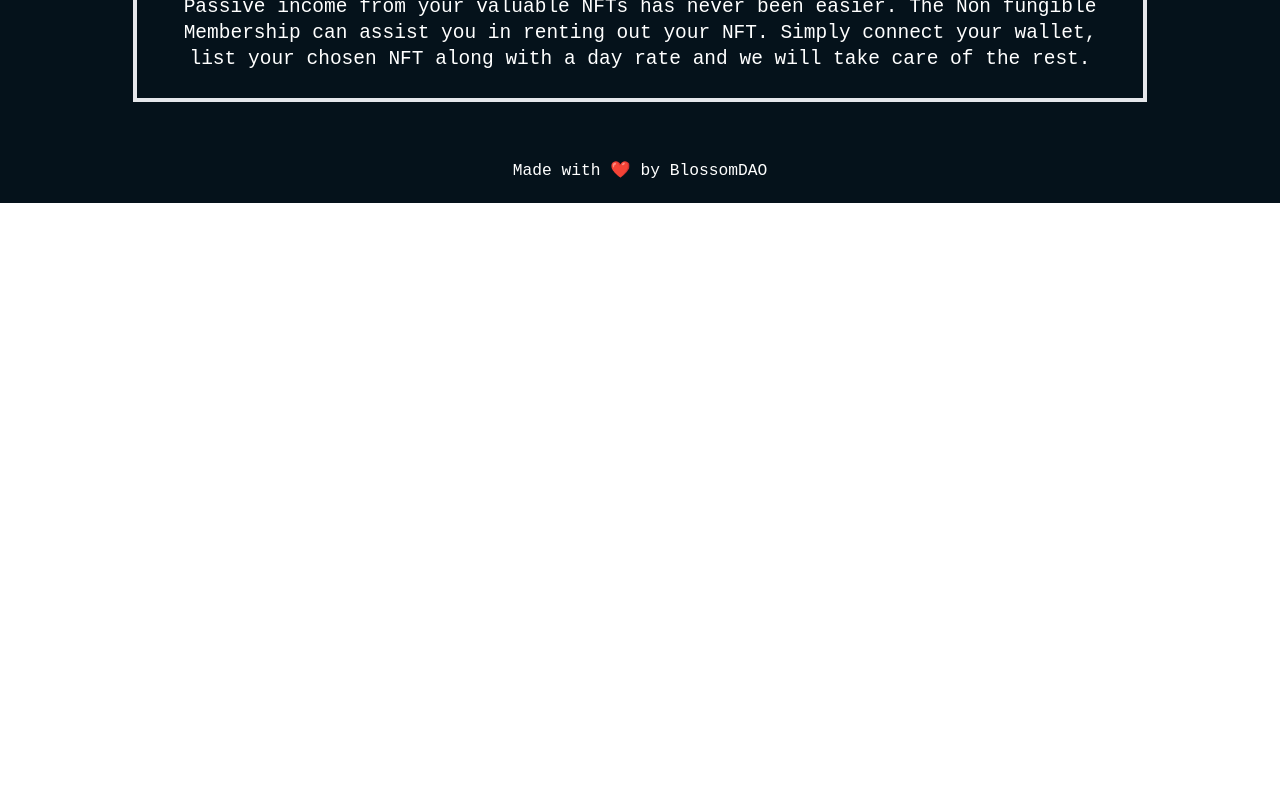
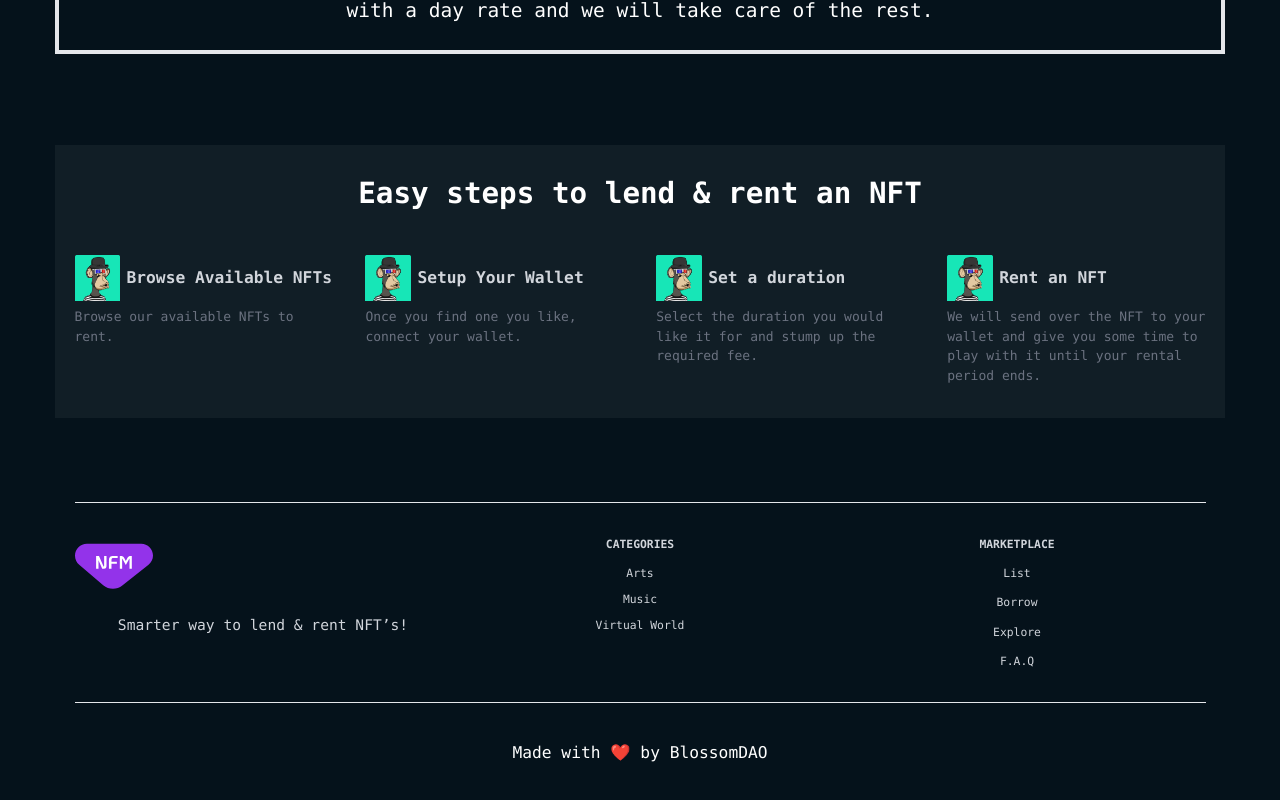
Before and after one commit to BlossomDAO/Non-Fungible-Memberships, a Next.js app in the folder client/: page /how-it-works in a window 1280 px wide. Shown: the part 804-1604 px from the top of the page. Before the commit the page ends 1007 px from the top, so only its background shows below. Built offline with nearby package versions, Linux system fonts and the light colour scheme; what @badrap/bar-of-progress would draw is missing.

Commit message:
adding responsiveness, updated footer and how it works section on landing page

```diff
--- a/client/components/Footer.js
+++ b/client/components/Footer.js
@@ -1,9 +1,41 @@
-import React from "react";
+import Image from "next/image";
+import Link from "next/link";
 
 export default function Footer() {
   return (
     <div className="text-center text-white text-xl text-bold p-6">
-      Made with ❤️ by BlossomDAO
+      <section className="md:mt-20">
+        <hr className="md:mt-10" />
+        <div className="grid grid-cols-1 md:grid-cols-3 gap-y-10 px-6 xl:px-0 py-10 text-gray-300">
+          <div className="space-y-4 text-xs text-gray-300">
+            <div className="relative w-24 h-20">
+              <Image src="/logo.svg" layout="fill" />
+            </div>
+            <p className="text-lg">Smarter way to lend & rent NFT’s!</p>
+          </div>
+
+          <div className="space-y-4 text-sm text-gray-300">
+            <h5 className="font-bold">CATEGORIES</h5>
+            <div className="flex flex-col space-y-3">
+              <Link href="/explore">Arts</Link>
+              <Link href="/explore">Music</Link>
+              <Link href="/explore">Virtual World</Link>
+            </div>
+          </div>
+
+          <div className="space-y-4 text-sm text-gray-300">
+            <h5 className="font-bold">MARKETPLACE</h5>
+            <p>List</p>
+            <p>Borrow</p>
+            <p>Explore</p>
+            <p>F.A.Q</p>
+          </div>
+        </div>
+        <hr className="mb-6" />
+        <div className="text-left md:text-center text-white text-xl text-bold p-6">
+          Made with ❤️ by BlossomDAO
+        </div>
+      </section>
     </div>
   );
 }
--- a/client/components/Header.js
+++ b/client/components/Header.js
@@ -1,7 +1,9 @@
-import React from "react";
+import React, { useState } from "react";
 import Link from "next/link";
 import Image from "next/image";
 import Logo from "../public/logo.svg";
+
+import MobileNav from "./MobileNav";
 
 export default function Header() {
   const handleWalletConnect = () => {
@@ -9,11 +11,13 @@ export default function Header() {
     console.log("Clicked");
   };
   return (
-    <div className="flex flex-row justify-between items-center m-4">
+    <div className="flex flex-row justify-between items-center py-4 px-1 md:px-2 lg:px-0">
       <Link href="/">
-        <Image src={Logo} alt="NFM Logo" height={100} />
+        <div className="relative h-20 w-40">
+          <Image src={Logo} alt="NFM Logo" layout="fill" />
+        </div>
       </Link>
-      <div>
+      <div className="hidden md:flex items-center w-full justify-end">
         <Link href="/how-it-works">
           <a className="ml-8 text-white text-xl"> How It Works</a>
         </Link>
@@ -30,6 +34,7 @@ export default function Header() {
           Connect Wallet
         </button>
       </div>
+      <MobileNav handleWalletConnect={handleWalletConnect} />
     </div>
   );
 }
--- a/client/components/Hero.js
+++ b/client/components/Hero.js
@@ -14,22 +14,27 @@ const nftInfo = {
 
 export default function Hero() {
   return (
-    <div className="flex flex-col sm:flex-row px-0 sm:px-2 justify-between items-center w-full py-24">
-      <div className="flex flex-col max-w-xl">
-        <h1 className="font-mono text-6xl text-white mb-6">Rent An NFT</h1>
-        <p className="font-mono text-xl text-white">
-          NFM (Non-Fungible Memberships) are a smarter way to lend &amp; rent NFT’s!
+    <div className="flex flex-row justify-between items-center w-full">
+      <div className="flex flex-col max-w-5xl w-full px-4 xl:px-0 py-20 lg:py-0">
+        <h1 className="font-mono text-6xl text-white mb-6">Borrow An NFT</h1>
+        <p className="font-mono text-lg md:text-xl text-white ">
+          NFM (Non-Fungible Memberships) are a <br /> smarter way to lend & rent
+          NFT’s!
         </p>
-        <div className="flex flex-col sm:flex-row justify-start py-8">
+        <div className="flex flex-row space-x-8 py-8">
           <Link href="/explore">
             <Button className="mb-2 mr-4">Explore NFTs</Button>
           </Link>
           <Link href="/rent">
-            <Button variant="outline" className="mb-2">Rent your NFT</Button>
+            <Button variant="outline" className="mb-2">
+              Rent your NFT
+            </Button>
           </Link>
         </div>
       </div>
-      <NFTCard {...nftInfo} />
+      <div className="hidden md:flex w-full ">
+        <NFTCard {...nftInfo} />
+      </div>
     </div>
   );
 }
--- /dev/null
+++ b/client/components/HowTo.js
@@ -0,0 +1,48 @@
+import React from "react";
+import boredApp from "@images/bored-app.png";
+import Image from "next/image";
+
+export default function HowTo() {
+  return (
+    <div className="bg-secondary mt-20 px-6 py-10" id="howTo">
+      <p className="text-4xl text-white w-full md:text-center font-bold mb-14">
+        Easy steps to lend & rent an NFT
+      </p>
+      <div className="grid grid-cols-1 md:grid-cols-2 lg:grid-cols-4 gap-x-10 gap-y-10 xl:gap-y-0">
+        <Feature
+          title="Browse Available NFTs"
+          content="Browse our available NFTs to rent."
+        />
+        <Feature
+          title="Setup Your Wallet"
+          content="Once you find one you like, connect your wallet."
+        />
+        <Feature
+          title="Set a duration"
+          content="Select the duration you would like it for and stump up the required fee."
+        />
+        <Feature
+          title="Rent an NFT"
+          content="We will send over the NFT to your wallet and give you some time to play with it until your rental period ends."
+        />
+      </div>
+    </div>
+  );
+}
+
+const Feature = ({ src, title, content }) => {
+  return (
+    <div className="flex flex-col space-y-2 ">
+      <div className="flex flex-row space-x-2 items-center">
+        <div className="relative h-14 w-14">
+          <Image src={boredApp} layout="fill" />
+        </div>
+        <p className="text-xl text-gray-300 font-bold">{title}</p>
+      </div>
+
+      <div>
+        <p className="text-base text-gray-500">{content}</p>
+      </div>
+    </div>
+  );
+};
--- a/client/components/Layout.js
+++ b/client/components/Layout.js
@@ -4,10 +4,10 @@ import Header from "./Header";
 
 export default function Layout({ children }) {
   return (
-    <div className="min-h-screen min-w-screen  bg-primary">
-      <div className="flex flex-col max-w-7xl mx-auto min-h-screen">
+    <div className="min-h-screen min-w-screen bg-primary">
+      <div className="relative flex flex-col max-w-[90rem] mx-auto min-h-screen font-mono">
         <Header />
-        <div className="flex flex-col flex-grow p-4">{children}</div>
+        {children}
         <Footer />
       </div>
     </div>
--- /dev/null
+++ b/client/components/MobileNav.js
@@ -0,0 +1,47 @@
+import React, { useState } from "react";
+import Link from "next/link";
+import Image from "next/image";
+import menuButton from "@images/menu.svg";
+
+function MobileNav() {
+  const [open, setOpen] = useState(false);
+
+  const openDropdown = () => {
+    setOpen(!open);
+  };
+
+  return (
+    <div className="relative inline-block md:hidden text-left">
+      <div onClick={openDropdown} className="-mr-1 ml-2 h-8 w-8">
+        <Image src={menuButton} layout="fill" />
+      </div>
+
+      {open && (
+        <div
+          className="origin-top-right absolute right-0 mt-2 w-56 rounded-md shadow-lg bg-secondary
+ ring-1 ring-black ring-opacity-5 focus:outline-none text-gray-300 z-50"
+        >
+          <div className="flex flex-col space-y-3 p-4 text-left">
+            <Link href="#howItWorks">
+              <a className=" text-white text-xl"> How It Works</a>
+            </Link>
+            <Link href="/explore">
+              <a className=" text-white text-xl"> Explore</a>
+            </Link>
+            <Link href="/borrow">
+              <a className=" text-white text-xl"> Borrow</a>
+            </Link>
+            <button
+              className="border border-gray-500 text-lg font-black
+             text-transparent bg-clip-text bg-gradient-to-br from-white to-grd-blue rounded-full py-2 px-4"
+            >
+              Connect Wallet
+            </button>
+          </div>
+        </div>
+      )}
+    </div>
+  );
+}
+
+export default MobileNav;
--- a/client/pages/how-it-works.js
+++ b/client/pages/how-it-works.js
@@ -1,5 +1,6 @@
 import React from "react";
 import Layout from "@components/Layout";
+import HowTo from "@components/HowTo";
 
 export default function HowItWorks() {
   return (
@@ -32,6 +33,7 @@ export default function HowItWorks() {
           </p>
         </div>
       </div>
+      <HowTo />
     </>
   );
 }
--- a/client/pages/index.js
+++ b/client/pages/index.js
@@ -1,4 +1,5 @@
 import Hero from "@components/Hero";
+import HowTo from "@components/HowTo";
 import Layout from "@components/Layout";
 import NFTCard from "@components/nftCard";
 import { dummyData } from "@content/dummyNFT";
@@ -7,15 +8,18 @@ export default function Home() {
     <>
       <Hero />
       <div className="mx-auto py-20 px-0 sm:px-2">
-        <h2 className="text-white text-3xl text-center mb-14">Hotest Rentals 🔥 </h2>
+        <h2 className="text-white text-3xl text-center mb-14">
+          Hotest Rentals 🔥{" "}
+        </h2>
         <div className="flex flex-col sm:flex-row justify-center">
-          {dummyData.slice(0,3).map((nft) => (
+          {dummyData.slice(0, 3).map((nft) => (
             <div key={nft.id} className="mx-3">
               <NFTCard {...nft} />
             </div>
           ))}
         </div>
       </div>
+      <HowTo />
     </>
   );
 }
```
Also changed, not shown: client/images/menu.svg (added).
